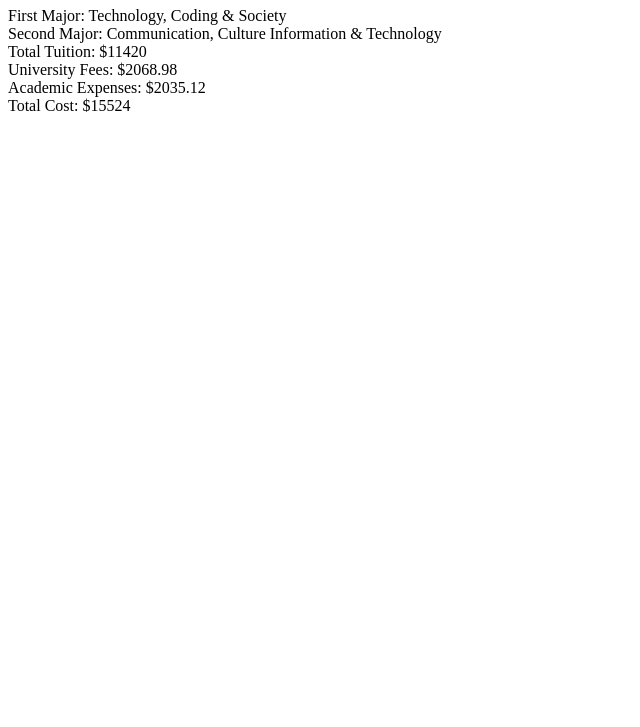
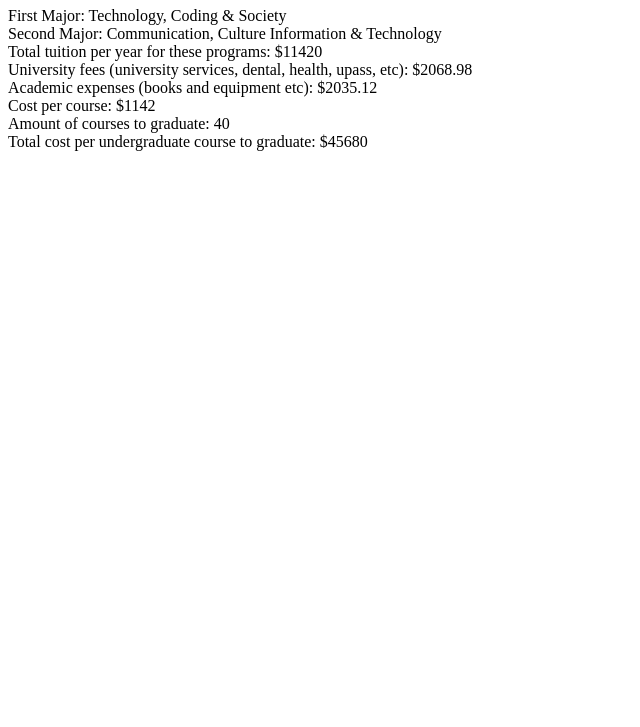
Before and after one commit to Kydesss/cct360-js-lab1, a plain HTML site: page index.html in a window 1280 px wide. Shown: the part 73-800 px from the top of the page, without its empty margins (0-640 px from the left). Drawn offline with Linux system fonts and the light colour scheme.

Commit message:
Add course cost and amount of courses to graduate

```diff
--- a/index.html
+++ b/index.html
@@ -20,18 +20,19 @@
                 totalTuition: 11420, // total tuition this year
                 universityFees: 2068.98, // university services, dental, health, upass, etc.
                 academicExpenses: 2035.12, // new computer/MacBook Air I bought this semester
+                courseCostInSummer: 1142, // cost per course during the summer (used real data from my summer courses)
+                amountOfCoursesToGraduate: 40, // 40 courses with a 0.5 credit each to meet 20 credits to graduate.
                 /*
                 I don't pay by course, I pay the program fee (domestic) every school year.
                 Only during summer I pay for the courses I take.
                 */
-                totalCostPerYear: function () {
-                    return Math.round(
-                        this.totalTuition +
-                            this.universityFees +
-                            this.academicExpenses
-                    );
-                },
             };
+            var totalCostPerYear = function () {
+                return (
+                    major.courseCostInSummer * major.amountOfCoursesToGraduate
+                );
+            };
+
             var message =
                 "First Major: " +
                 major.major1 +
@@ -39,17 +40,23 @@
                 "Second Major: " +
                 major.major2 +
                 "<br>" +
-                "Total Tuition: $" +
+                "Total tuition per year for these programs: $" +
                 major.totalTuition +
                 "<br>" +
-                "University Fees: $" +
+                "University fees (university services, dental, health, upass, etc): $" +
                 major.universityFees +
                 "<br>" +
-                "Academic Expenses: $" +
+                "Academic expenses (books and equipment etc): $" +
                 major.academicExpenses +
                 "<br>" +
-                "Total Cost: $" +
-                major.totalCostPerYear() +
+                "Cost per course: $" +
+                major.courseCostInSummer +
+                "<br>" +
+                "Amount of courses to graduate: " +
+                major.amountOfCoursesToGraduate +
+                "<br>" +
+                "Total cost per undergraduate course to graduate: $" +
+                totalCostPerYear() +
                 "<br>";
             document.getElementById("msg").innerHTML = message;
         </script>
```
